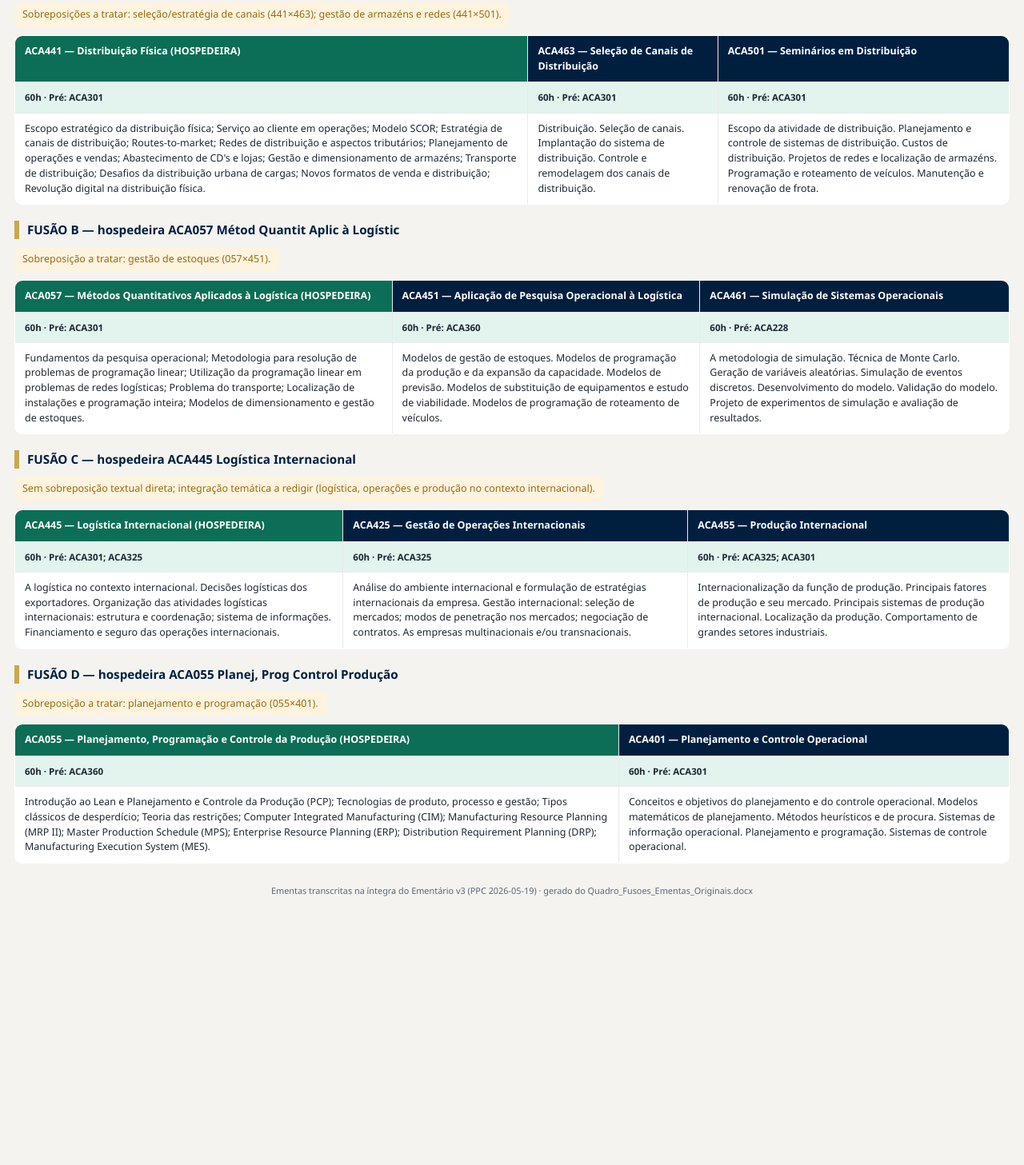
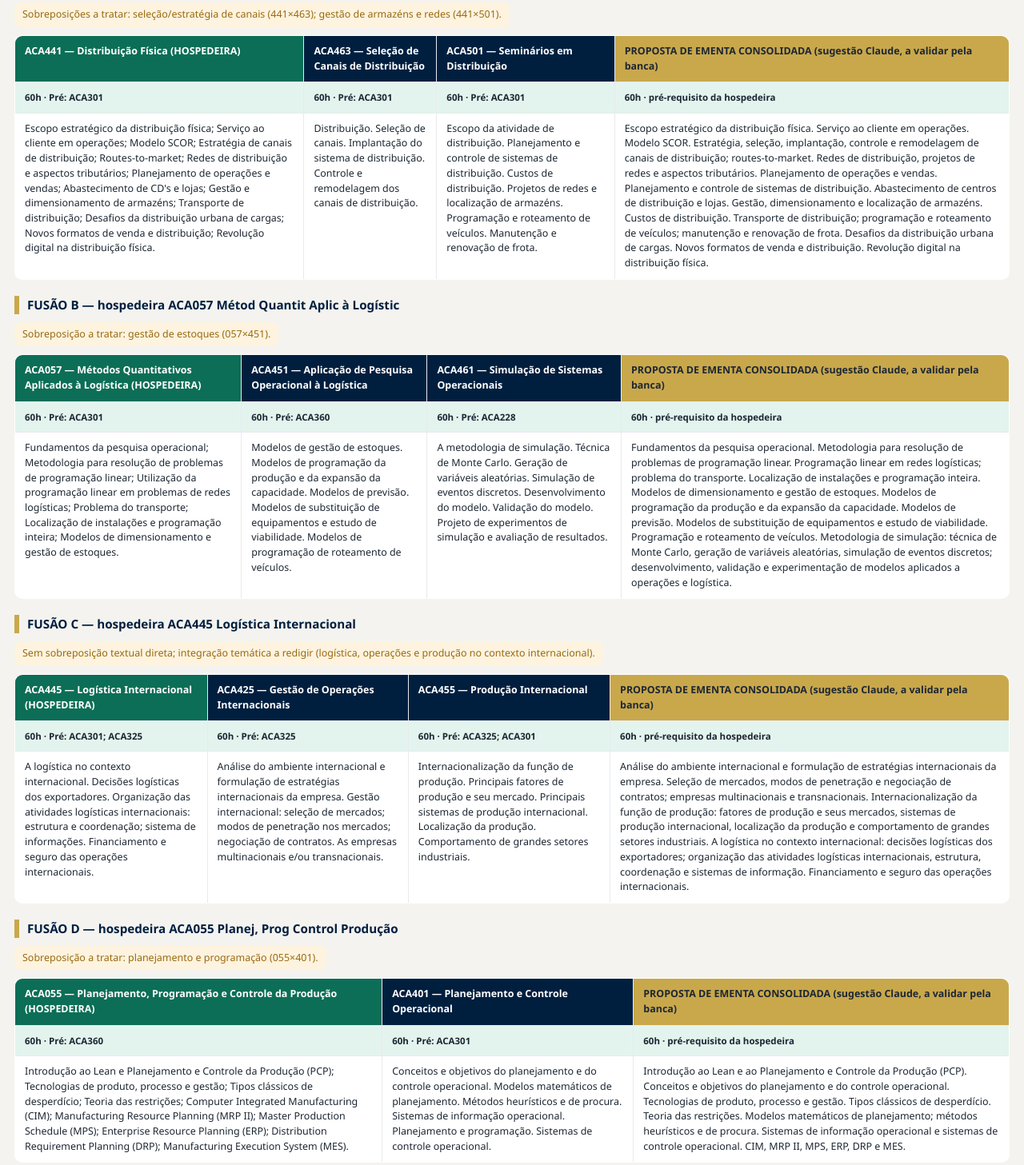
Before and after one commit to lauravp84/opera-oeselogistica, a website: page vercel/quadro-fusoes.html in a window 1280 px wide. Shown: the part 163-1620 px from the top of the page at 80% size. Before the commit the page ends 1329 px from the top, so only its background shows below. Drawn offline with Linux system fonts and the light colour scheme.

Commit message:
Quadro de fusoes: adiciona coluna PROPOSTA DE EMENTA CONSOLIDADA (a validar pela banca)

```diff
--- a/vercel/quadro-fusoes.html
+++ b/vercel/quadro-fusoes.html
@@ -10,6 +10,8 @@ table{width:100%;border-collapse:collapse;background:#fff;border:1px solid #e0e2
 th,td{border:1px solid #e8eaee;padding:10px 12px;vertical-align:top;font-size:.78rem;text-align:left}
 th{background:var(--navy);color:#fff;font-size:.78rem}
 th.host{background:#0c6e56}
+th.prop{background:var(--gold);color:#1d2733}
+td.propcell{background:#fffdf6}
 td.meta{background:var(--tealbg);font-weight:600;font-size:.72rem}
 a.volta{font-size:.78rem;color:var(--navy);font-weight:700}
 footer{text-align:center;font-size:.68rem;color:var(--mut);margin:26px 0}</style></head><body>
@@ -23,16 +25,19 @@ footer{text-align:center;font-size:.68rem;color:var(--mut);margin:26px 0}</style
 <th class='host'>ACA441 — Distribuição Física (HOSPEDEIRA)</th>
 <th>ACA463 — Seleção de Canais de Distribuição</th>
 <th>ACA501 — Seminários em Distribuição</th>
+<th class='prop'>PROPOSTA DE EMENTA CONSOLIDADA (sugestão Claude, a validar pela banca)</th>
 </tr>
 <tr>
 <td class='meta'>60h · Pré: ACA301</td>
 <td class='meta'>60h · Pré: ACA301</td>
 <td class='meta'>60h · Pré: ACA301</td>
+<td class='meta'>60h · pré-requisito da hospedeira</td>
 </tr>
 <tr>
 <td>Escopo estratégico da distribuição física; Serviço ao cliente em operações; Modelo SCOR; Estratégia de canais de distribuição; Routes-to-market; Redes de distribuição e aspectos tributários; Planejamento de operações e vendas; Abastecimento de CD&#x27;s e lojas; Gestão e dimensionamento de armazéns; Transporte de distribuição; Desafios da distribuição urbana de cargas; Novos formatos de venda e distribuição; Revolução digital na distribuição física.</td>
 <td>Distribuição. Seleção de canais. Implantação do sistema de distribuição. Controle e remodelagem dos canais de distribuição.</td>
 <td>Escopo da atividade de distribuição. Planejamento e controle de sistemas de distribuição. Custos de distribuição. Projetos de redes e localização de armazéns. Programação e roteamento de veículos. Manutenção e renovação de frota.</td>
+<td>Escopo estratégico da distribuição física. Serviço ao cliente em operações. Modelo SCOR. Estratégia, seleção, implantação, controle e remodelagem de canais de distribuição; routes-to-market. Redes de distribuição, projetos de redes e aspectos tributários. Planejamento de operações e vendas. Planejamento e controle de sistemas de distribuição. Abastecimento de centros de distribuição e lojas. Gestão, dimensionamento e localização de armazéns. Custos de distribuição. Transporte de distribuição; programação e roteamento de veículos; manutenção e renovação de frota. Desafios da distribuição urbana de cargas. Novos formatos de venda e distribuição. Revolução digital na distribuição física.</td>
 </tr>
 </table>
 <h2>FUSÃO B — hospedeira ACA057 Métod Quantit Aplic à Logístic</h2>
@@ -42,16 +47,19 @@ footer{text-align:center;font-size:.68rem;color:var(--mut);margin:26px 0}</style
 <th class='host'>ACA057 — Métodos Quantitativos Aplicados à Logística (HOSPEDEIRA)</th>
 <th>ACA451 — Aplicação de Pesquisa Operacional à Logística</th>
 <th>ACA461 — Simulação de Sistemas Operacionais</th>
+<th class='prop'>PROPOSTA DE EMENTA CONSOLIDADA (sugestão Claude, a validar pela banca)</th>
 </tr>
 <tr>
 <td class='meta'>60h · Pré: ACA301</td>
 <td class='meta'>60h · Pré: ACA360</td>
 <td class='meta'>60h · Pré: ACA228</td>
+<td class='meta'>60h · pré-requisito da hospedeira</td>
 </tr>
 <tr>
 <td>Fundamentos da pesquisa operacional; Metodologia para resolução de problemas de programação linear; Utilização da programação linear em problemas de redes logísticas; Problema do transporte; Localização de instalações e programação inteira; Modelos de dimensionamento e gestão de estoques.</td>
 <td>Modelos de gestão de estoques. Modelos de programação da produção e da expansão da capacidade. Modelos de previsão. Modelos de substituição de equipamentos e estudo de viabilidade. Modelos de programação de roteamento de veículos.</td>
 <td>A metodologia de simulação. Técnica de Monte Carlo. Geração de variáveis aleatórias. Simulação de eventos discretos. Desenvolvimento do modelo. Validação do modelo. Projeto de experimentos de simulação e avaliação de resultados.</td>
+<td>Fundamentos da pesquisa operacional. Metodologia para resolução de problemas de programação linear. Programação linear em redes logísticas; problema do transporte. Localização de instalações e programação inteira. Modelos de dimensionamento e gestão de estoques. Modelos de programação da produção e da expansão da capacidade. Modelos de previsão. Modelos de substituição de equipamentos e estudo de viabilidade. Programação e roteamento de veículos. Metodologia de simulação: técnica de Monte Carlo, geração de variáveis aleatórias, simulação de eventos discretos; desenvolvimento, validação e experimentação de modelos aplicados a operações e logística.</td>
 </tr>
 </table>
 <h2>FUSÃO C — hospedeira ACA445 Logística Internacional</h2>
@@ -61,16 +69,19 @@ footer{text-align:center;font-size:.68rem;color:var(--mut);margin:26px 0}</style
 <th class='host'>ACA445 — Logística Internacional (HOSPEDEIRA)</th>
 <th>ACA425 — Gestão de Operações Internacionais</th>
 <th>ACA455 — Produção Internacional</th>
+<th class='prop'>PROPOSTA DE EMENTA CONSOLIDADA (sugestão Claude, a validar pela banca)</th>
 </tr>
 <tr>
 <td class='meta'>60h · Pré: ACA301; ACA325</td>
 <td class='meta'>60h · Pré: ACA325</td>
 <td class='meta'>60h · Pré: ACA325; ACA301</td>
+<td class='meta'>60h · pré-requisito da hospedeira</td>
 </tr>
 <tr>
 <td>A logística no contexto internacional. Decisões logísticas dos exportadores. Organização das atividades logísticas internacionais: estrutura e coordenação; sistema de informações. Financiamento e seguro das operações internacionais.</td>
 <td>Análise do ambiente internacional e formulação de estratégias internacionais da empresa. Gestão internacional: seleção de mercados; modos de penetração nos mercados; negociação de contratos. As empresas multinacionais e/ou transnacionais.</td>
 <td>Internacionalização da função de produção. Principais fatores de produção e seu mercado. Principais sistemas de produção internacional. Localização da produção. Comportamento de grandes setores industriais.</td>
+<td>Análise do ambiente internacional e formulação de estratégias internacionais da empresa. Seleção de mercados, modos de penetração e negociação de contratos; empresas multinacionais e transnacionais. Internacionalização da função de produção: fatores de produção e seus mercados, sistemas de produção internacional, localização da produção e comportamento de grandes setores industriais. A logística no contexto internacional: decisões logísticas dos exportadores; organização das atividades logísticas internacionais, estrutura, coordenação e sistemas de informação. Financiamento e seguro das operações internacionais.</td>
 </tr>
 </table>
 <h2>FUSÃO D — hospedeira ACA055 Planej, Prog Control Produção</h2>
@@ -79,14 +90,17 @@ footer{text-align:center;font-size:.68rem;color:var(--mut);margin:26px 0}</style
 <tr>
 <th class='host'>ACA055 — Planejamento, Programação e Controle da Produção (HOSPEDEIRA)</th>
 <th>ACA401 — Planejamento e Controle Operacional</th>
+<th class='prop'>PROPOSTA DE EMENTA CONSOLIDADA (sugestão Claude, a validar pela banca)</th>
 </tr>
 <tr>
 <td class='meta'>60h · Pré: ACA360</td>
 <td class='meta'>60h · Pré: ACA301</td>
+<td class='meta'>60h · pré-requisito da hospedeira</td>
 </tr>
 <tr>
 <td>Introdução ao Lean e Planejamento e Controle da Produção (PCP); Tecnologias de produto, processo e gestão; Tipos clássicos de desperdício; Teoria das restrições; Computer Integrated Manufacturing (CIM); Manufacturing Resource Planning (MRP II); Master Production Schedule (MPS); Enterprise Resource Planning (ERP); Distribution Requirement Planning (DRP); Manufacturing Execution System (MES).</td>
 <td>Conceitos e objetivos do planejamento e do controle operacional. Modelos matemáticos de planejamento. Métodos heurísticos e de procura. Sistemas de informação operacional. Planejamento e programação. Sistemas de controle operacional.</td>
+<td>Introdução ao Lean e ao Planejamento e Controle da Produção (PCP). Conceitos e objetivos do planejamento e do controle operacional. Tecnologias de produto, processo e gestão. Tipos clássicos de desperdício. Teoria das restrições. Modelos matemáticos de planejamento; métodos heurísticos e de procura. Sistemas de informação operacional e sistemas de controle operacional. CIM, MRP II, MPS, ERP, DRP e MES.</td>
 </tr>
 </table>
 <footer>Ementas transcritas na íntegra do Ementário v3 (PPC 2026-05-19) · gerado do Quadro_Fusoes_Ementas_Originais.docx</footer></div></body></html>
```
